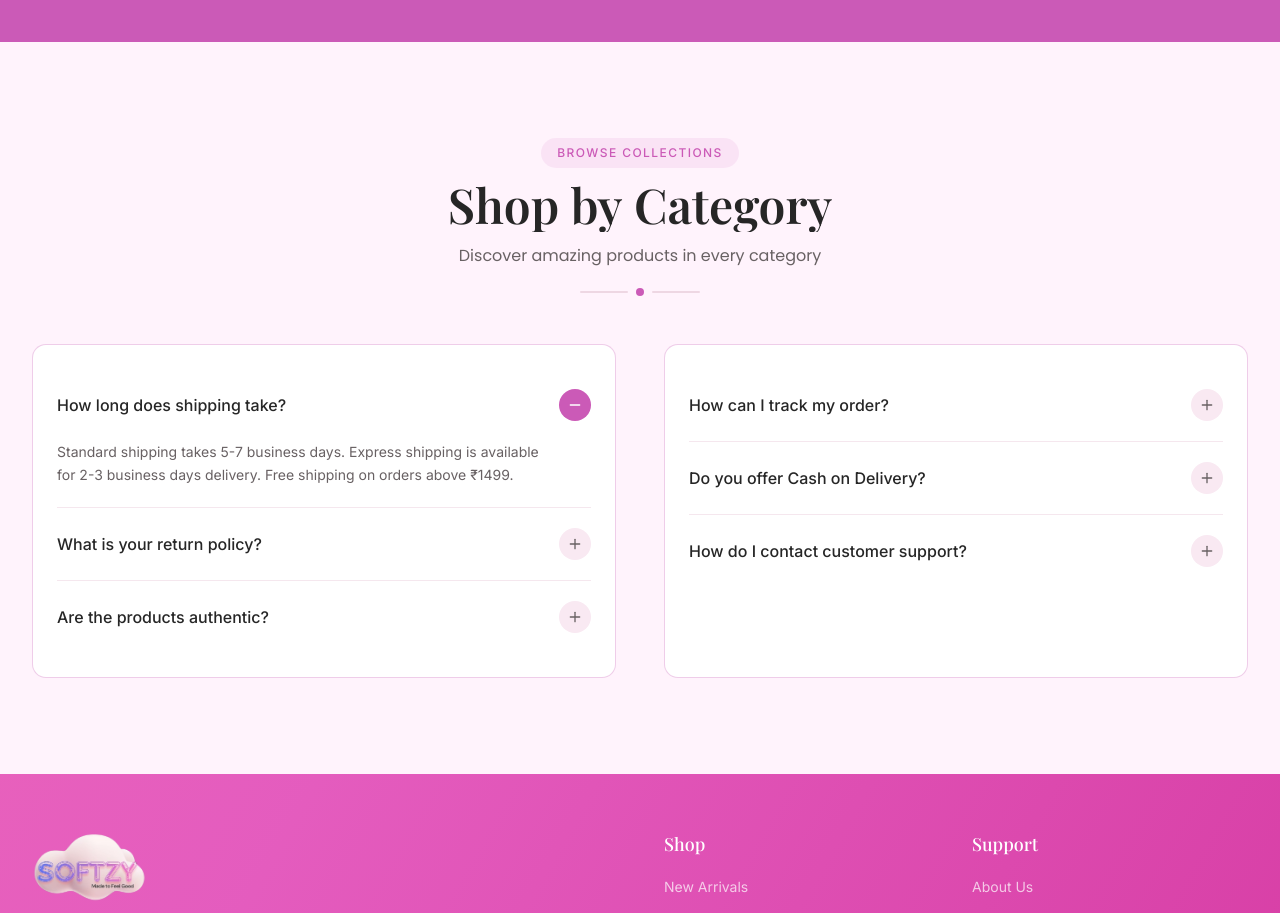
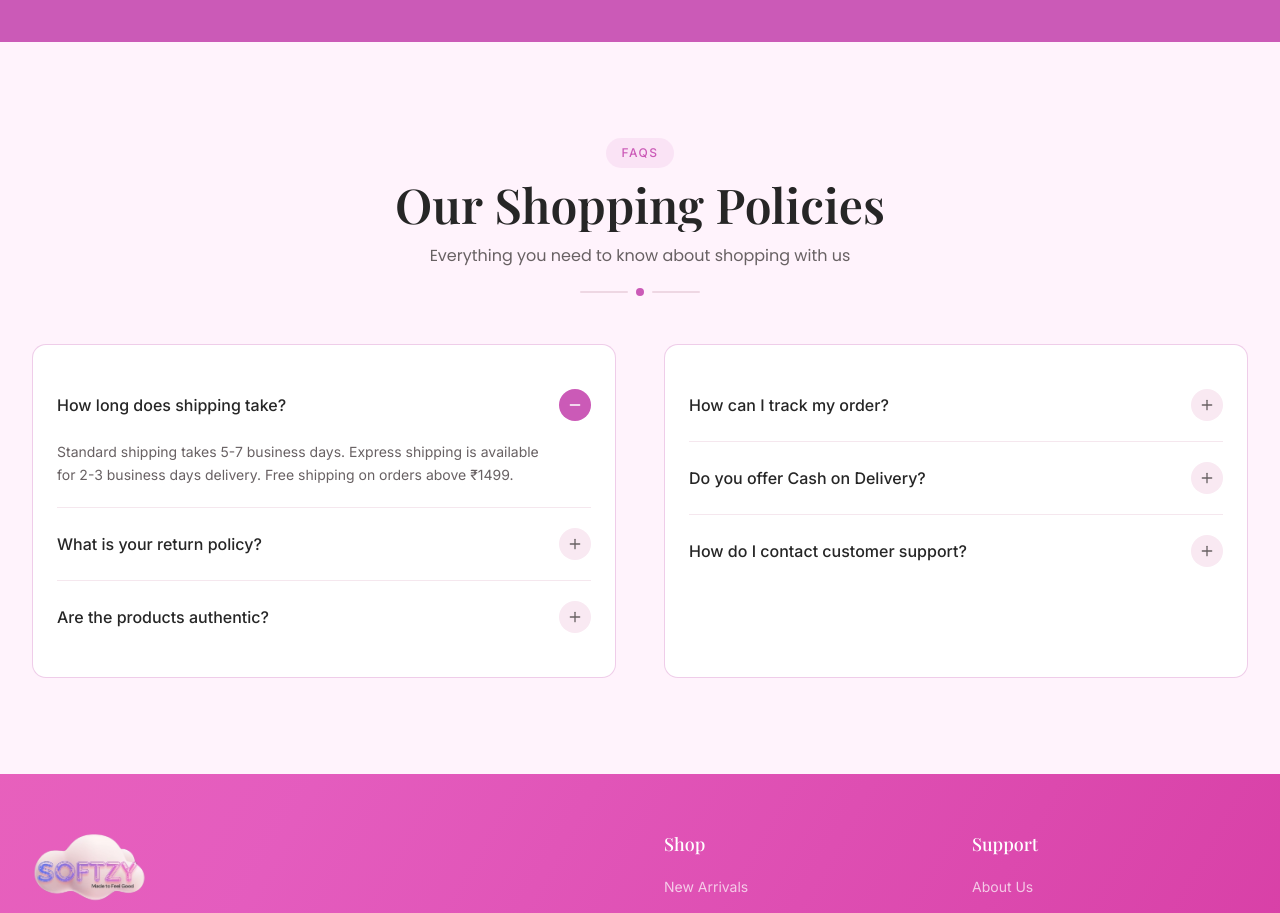
Before and after one commit to softzy-official/softzy-official, a Next.js app: page / in a window 1280 px wide. Shown: the part 4320-5233 px from the top of the page. Built offline with nearby package versions, Linux system fonts and the light colour scheme.

Commit message:
typo fix

```diff
--- a/components/homepage/faqSection.tsx
+++ b/components/homepage/faqSection.tsx
@@ -211,7 +211,7 @@ const FAQSection = ({
             variants={fadeUp}
             className="inline-block px-4 py-1.5 bg-secondary/10 text-secondary font-medium rounded-full inter uppercase tracking-[0.12em] text-[12px] mb-3"
           >
-                    Browse Collections
+            {badge}
           </motion.span>
 
           {/* Title */}
@@ -219,7 +219,7 @@ const FAQSection = ({
             variants={headingContainer}
             className="text-3xl sm:text-4xl lg:text-5xl font-semibold text-foreground playfair mb-3"
           >
-                    <AnimatedText text="Shop by Category" />
+            <AnimatedText text={title} />
           </motion.h2>
 
           {/* Description */}
@@ -227,7 +227,7 @@ const FAQSection = ({
             variants={fadeUp}
             className="text-sm sm:text-base text-muted-foreground poppins max-w-lg mx-auto"
           >
-                    Discover amazing products in every category
+            {description}
           </motion.p>
 
           {/* Decorative Line */}
```
Lines whose indentation alone changed are shown as unchanged.
